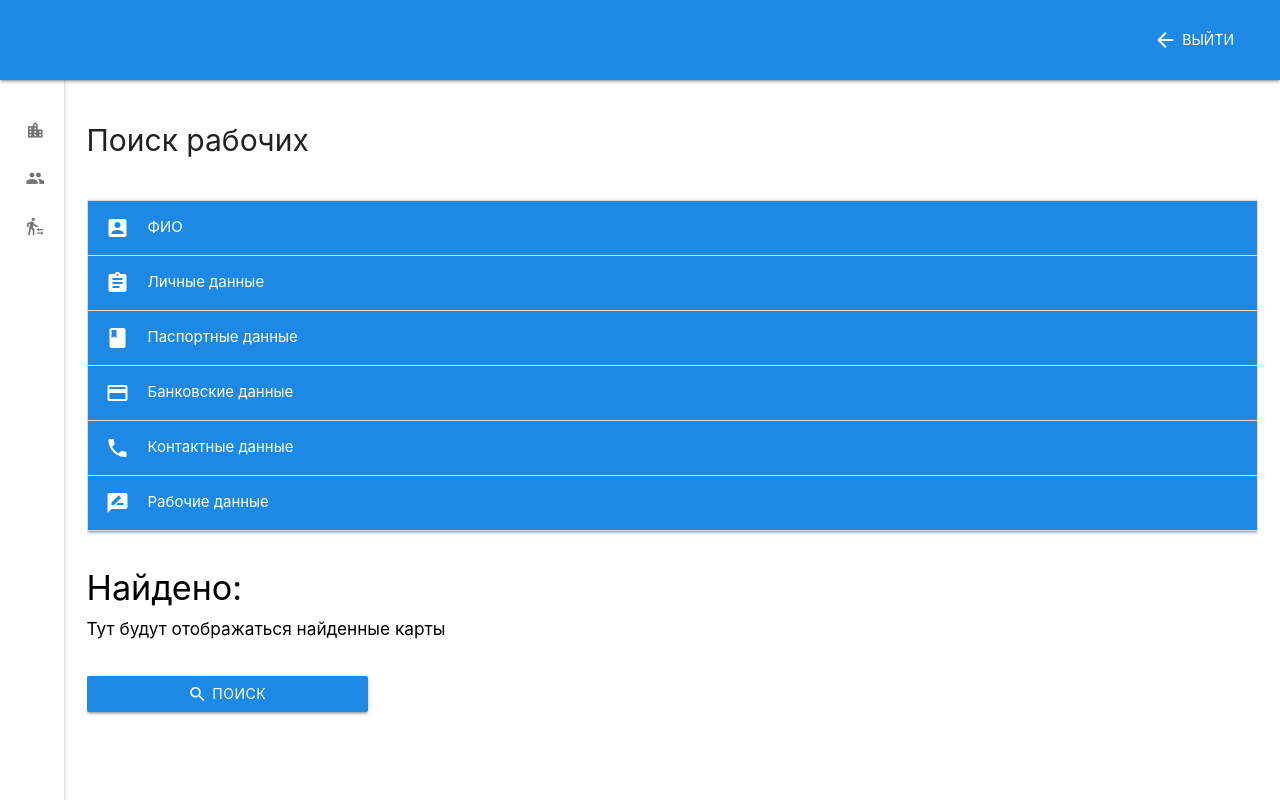
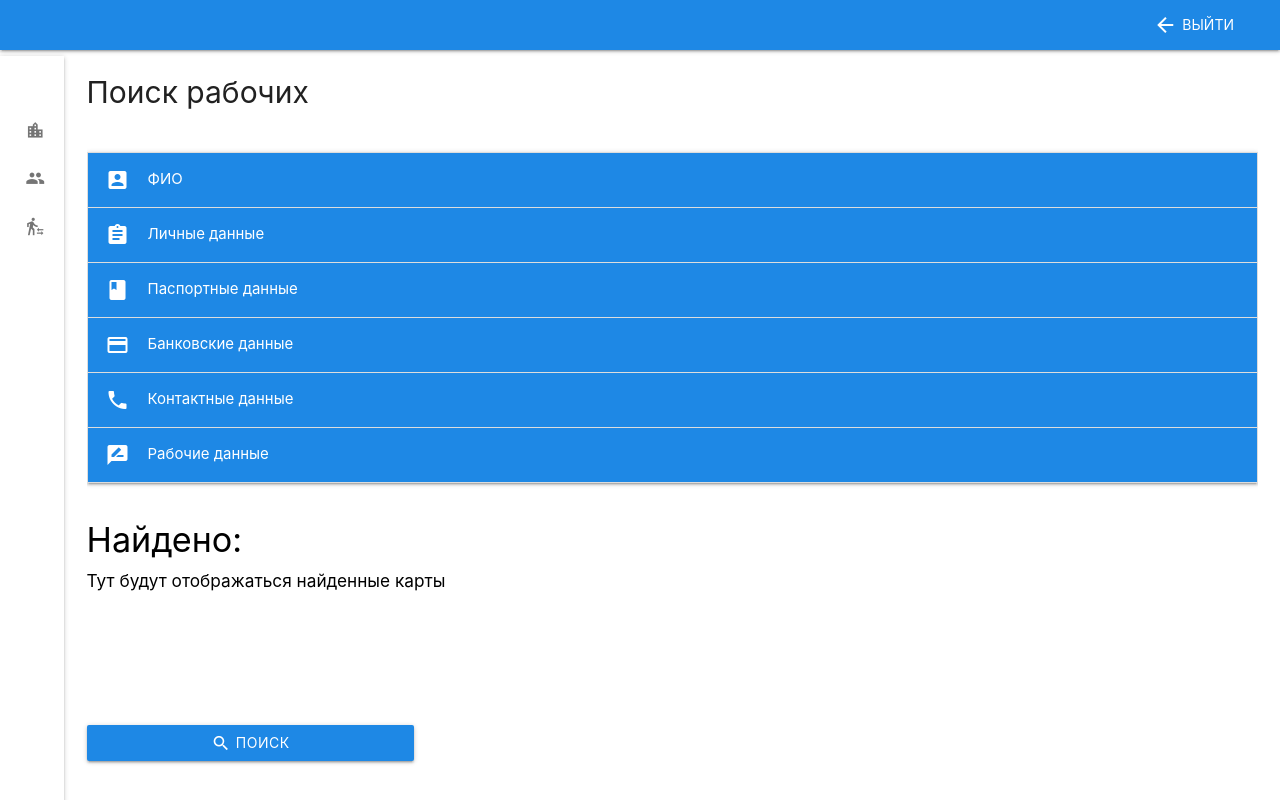
Before and after one commit to SadBarin/pave_erp, a Vue app: page /workers/search in a window 1280 px wide. Built offline with nearby package versions, Linux system fonts and the light colour scheme.

Commit message:
Now buttons float

```diff
--- a/src/assets/index.css
+++ b/src/assets/index.css
@@ -55,7 +55,7 @@ html, body {
 
 #blue-layout .navbar {
   width:100%;
-  height: 10vh;
+  height: 4vh;
   min-height: 50px;
   padding:0 2rem;
 
@@ -72,7 +72,7 @@ html, body {
 
 #blue-layout .app-sidenav {
   width: 15vw;
-  height: calc(100% + 10vh);
+  height: calc(100% + 4vh);
   padding-top:50px;
 
   position:absolute;
@@ -98,7 +98,7 @@ html, body {
 }
 
 .app-content {
-  padding-top: 10vh;
+  padding-top: 4vh;
   padding-left: 15vw;
 
   position:relative;
--- a/src/components/Popup.vue
+++ b/src/components/Popup.vue
@@ -7,7 +7,7 @@
 
       <div class="card-action btn-popup">
         <button
-          class="btn-flat white-text waves-effect waves-light auth-submit red darken-1"
+          class="btn-flat white-text waves-effect waves-light auth-submit blue darken-1"
           v-on:click.prevent="$emit('yes')"
           v-on:click="callToast"
         >
--- a/src/components/employees/EditorEmployees.vue
+++ b/src/components/employees/EditorEmployees.vue
@@ -161,6 +161,11 @@
                  </div>
                </div>
              </div>
+            </form>
+          </div>
+        </div>
+      </div>
+    </section>
 
     <div class="editor-btns">
       <button
@@ -177,11 +182,6 @@
         <i class="material-icons">arrow_back</i> Вернуться назад
       </button>
     </div>
-            </form>
-          </div>
-        </div>
-      </div>
-    </section>
   </div>
 </template>
 
@@ -444,8 +444,8 @@ export default {
   }
 
   .editor-btns {
-    width: 50%;
-    margin-top: 30px;
+    width: 100%;
+    margin-top: 20px;
 
     display: flex;
     justify-content: space-between;
--- a/src/components/sites/EditorSites.vue
+++ b/src/components/sites/EditorSites.vue
@@ -62,6 +62,11 @@
                   </div>
                 </div>
               </div>
+            </form>
+          </div>
+        </div>
+      </div>
+    </section>
 
     <div class="editor-btns">
       <button
@@ -79,11 +84,6 @@
         <i class="material-icons">arrow_back</i> Вернуться назад
       </button>
     </div>
-            </form>
-          </div>
-        </div>
-      </div>
-    </section>
   </div>
 </template>
 
@@ -336,8 +336,8 @@ export default {
   }
 
   .editor-btns {
-    width: 50%;
-    margin-top: 30px;
+    width: 100%;
+    margin-top: 20px;
 
     display: flex;
     justify-content: space-between;
--- a/src/components/workers/EditorWorkers.vue
+++ b/src/components/workers/EditorWorkers.vue
@@ -367,6 +367,11 @@
                   </div>
                 </div>
               </div>
+            </form>
+          </div>
+        </div>
+      </div>
+    </section>
 
     <div class="editor-btns">
       <button
@@ -383,11 +388,6 @@
         <i class="material-icons">arrow_back</i> Вернуться назад
       </button>
     </div>
-            </form>
-          </div>
-        </div>
-      </div>
-    </section>
   </div>
 </template>
 
@@ -704,8 +704,8 @@ export default {
   }
 
   .editor-btns {
-    width: 50%;
-    margin-top: 30px;
+    width: 100%;
+    margin-top: 20px;
 
     display: flex;
     justify-content: space-between;
--- a/src/components/workers/SearchWorkers.vue
+++ b/src/components/workers/SearchWorkers.vue
@@ -322,19 +322,19 @@
                   <h6>Тут будут отображаться найденные карты</h6>
                 </div>
               </div>
-
-              <div class="editor-btns">
-                <button
-                  class="btn editor-btn waves-effect waves-light auth-submit blue darken-1"
-                >
-                  <i class="material-icons">search</i> Поиск
-                </button>
-              </div>
             </form>
           </div>
         </div>
       </div>
     </section>
+
+    <div class="editor-btns">
+      <button
+        class="btn editor-btn waves-effect waves-light auth-submit blue darken-1"
+      >
+        <i class="material-icons">search</i> Поиск
+      </button>
+    </div>
   </div>
 </template>
 
@@ -494,8 +494,8 @@ textarea.materialize-textarea.invalid:focus,
 }
 
 .editor-btns {
-  width: 50%;
-  margin-top: 30px;
+  width: 100%;
+  margin-top: 20px;
 
   display: flex;
   justify-content: space-between;
@@ -503,6 +503,6 @@ textarea.materialize-textarea.invalid:focus,
 }
 
 .editor-btn {
-  width: 48%;
+  width: 28%;
 }
 </style>
```
Lines whose indentation alone changed are shown as unchanged.
